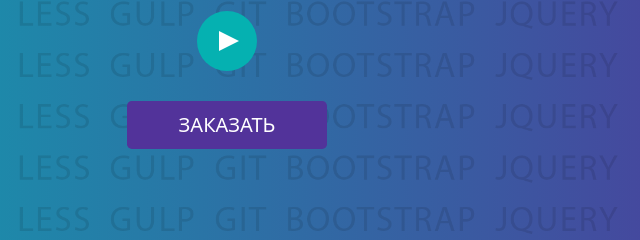
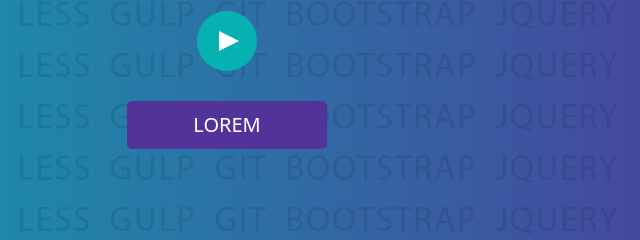
Before and after one commit to AlexandrBeryozin/Bootstraptest1, a plain HTML site: page index.html in a window 1280 px wide. Shown: the part 267-507 px from the top of the page, 413-1053 px from the left. Drawn offline with Linux system fonts and the light colour scheme.

Commit message:
Update index.html

```diff
--- a/index.html
+++ b/index.html
@@ -20,7 +20,7 @@
           <div class="itd_play" data-bs-toggle="modal" data-bs-target="#exampleModal">
             <div class="itd_triangle"></div>
           </div>
-          <a href="#footer" class="btn btn-itd btn-lg text-uppercase">Заказать</a>
+          <a href="#footer" class="btn btn-itd btn-lg text-uppercase">Lorem</a>
         </div>
       </div>
     </div>
```
